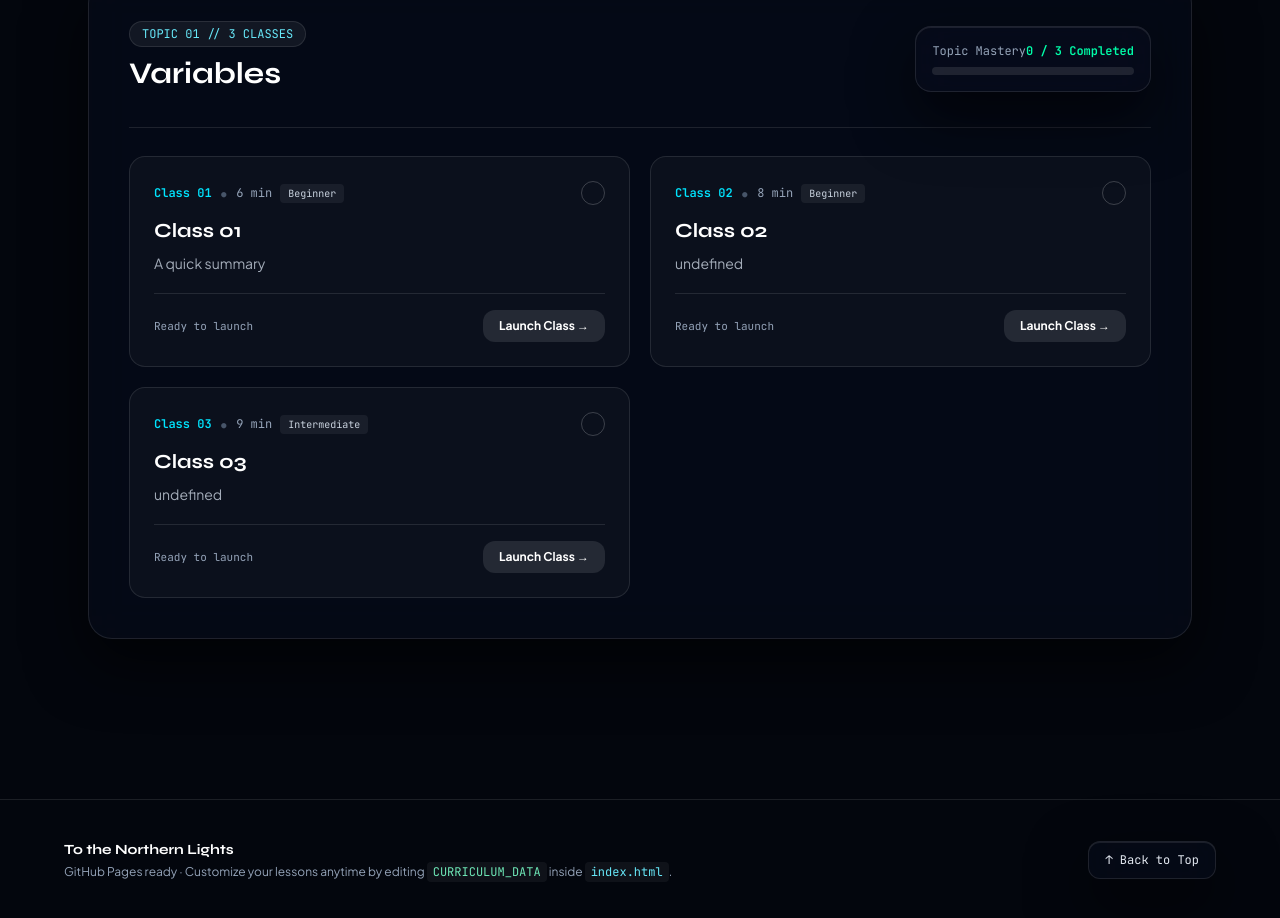
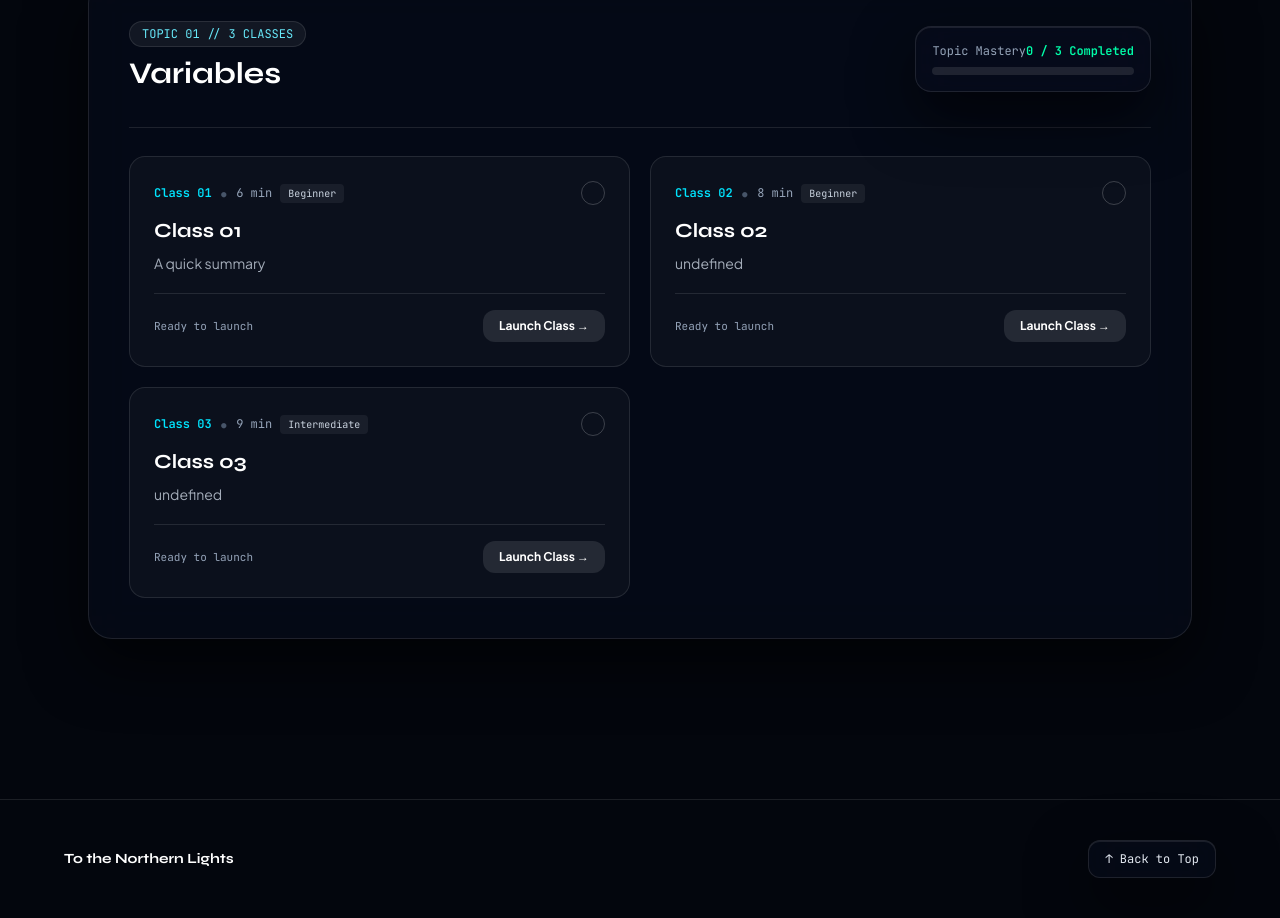
Before and after one commit to tothenorthernlights/tothenorthernlights.github.io, a plain HTML site: page index.html in a window 1280 px wide. Shown: the part 1274-2192 px from the top of the page. Drawn offline with nearby package versions, Linux system fonts and the light colour scheme; animation ran at ten frames a second.

Commit message:
Remove GitHub Pages credit/copyright text
Removed instructional text about GitHub Pages and curriculum data.

```diff
--- a/index.html
+++ b/index.html
@@ -773,18 +773,7 @@
           <p class="font-display text-sm font-bold text-white">
             To the Northern Lights
           </p>
-          <p>
-            GitHub Pages ready · Customize your lessons anytime by editing
-            <code
-              class="font-mono text-emerald-300 bg-white/5 px-1.5 py-0.5 rounded"
-              >CURRICULUM_DATA</code
-            >
-            inside
-            <code
-              class="font-mono text-cyan-300 bg-white/5 px-1.5 py-0.5 rounded"
-              >index.html</code
-            >.
-          </p>
+
         </div>
 
         <a
```
